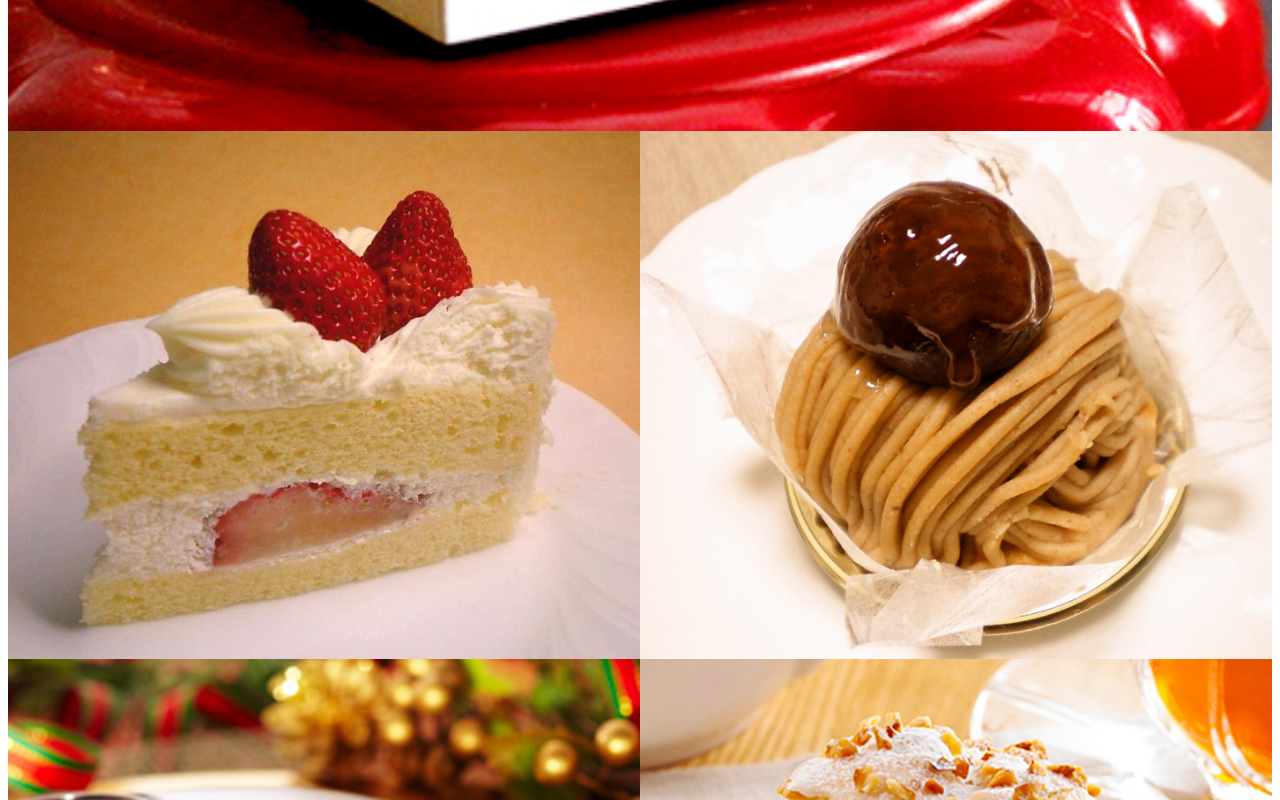
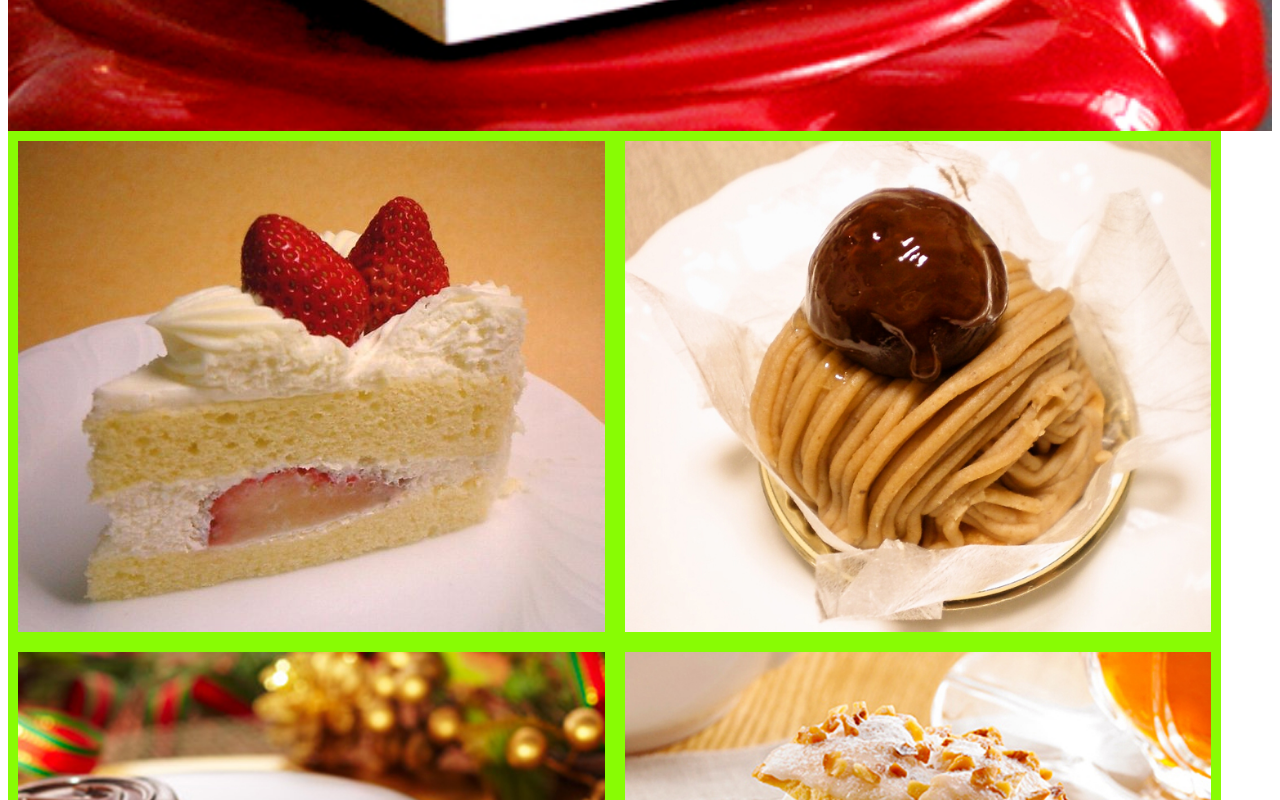
Before and after one commit to tsunt5441/div_practice, a plain HTML site: page div.html in a window 1280 px wide. Shown: the part 640-1440 px from the top of the page. Drawn offline with Linux system fonts and the light colour scheme.

Commit message:
Update div.html

```diff
--- a/div.html
+++ b/div.html
@@ -20,7 +20,9 @@
       .cakes{
           background-color: #88fc04;
           float:left;
-          width:50%;
+          width:48%;
+          padding:10px;
+          box-sizing:border-box;
           }
       </style>
   </head>
```
